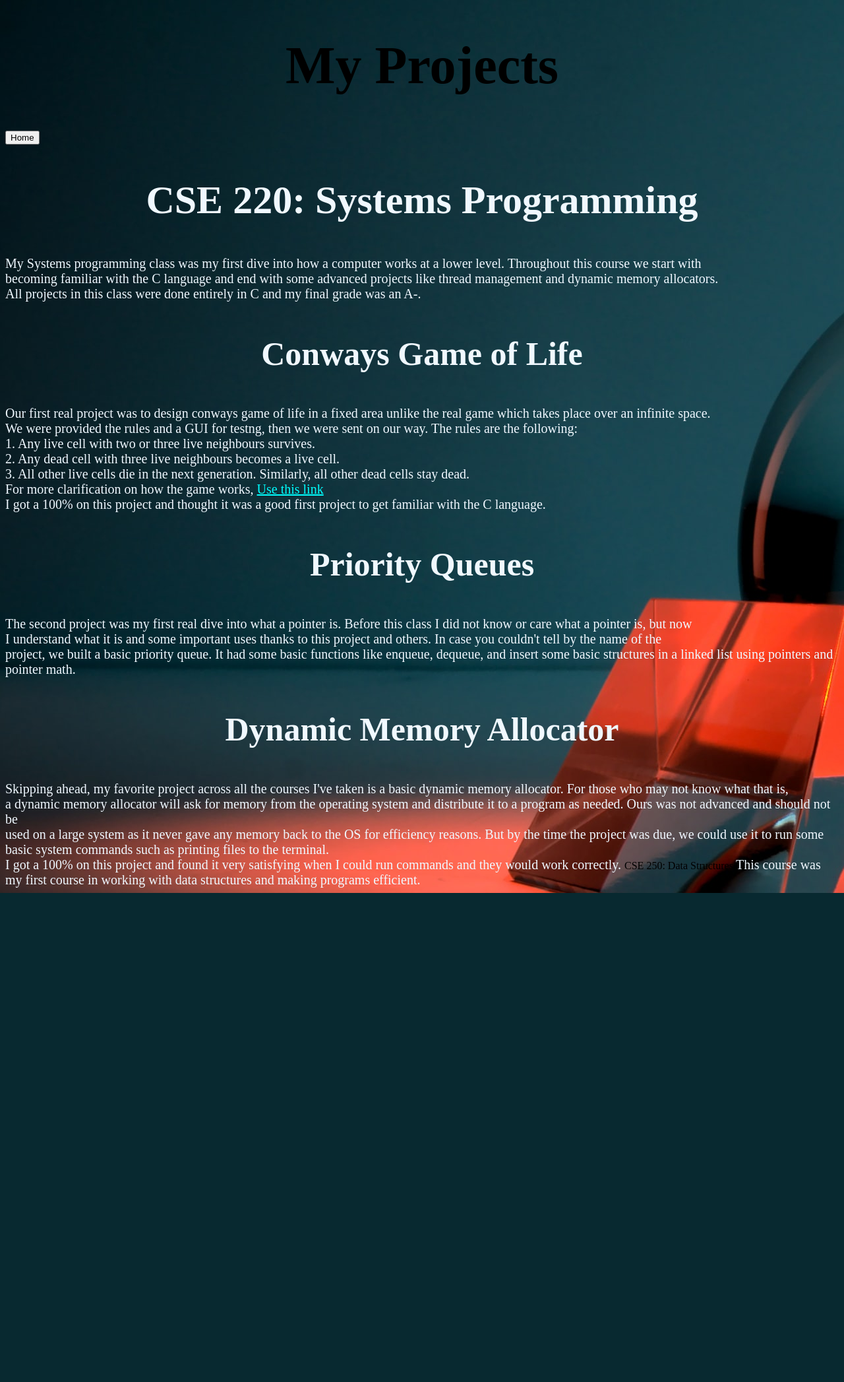
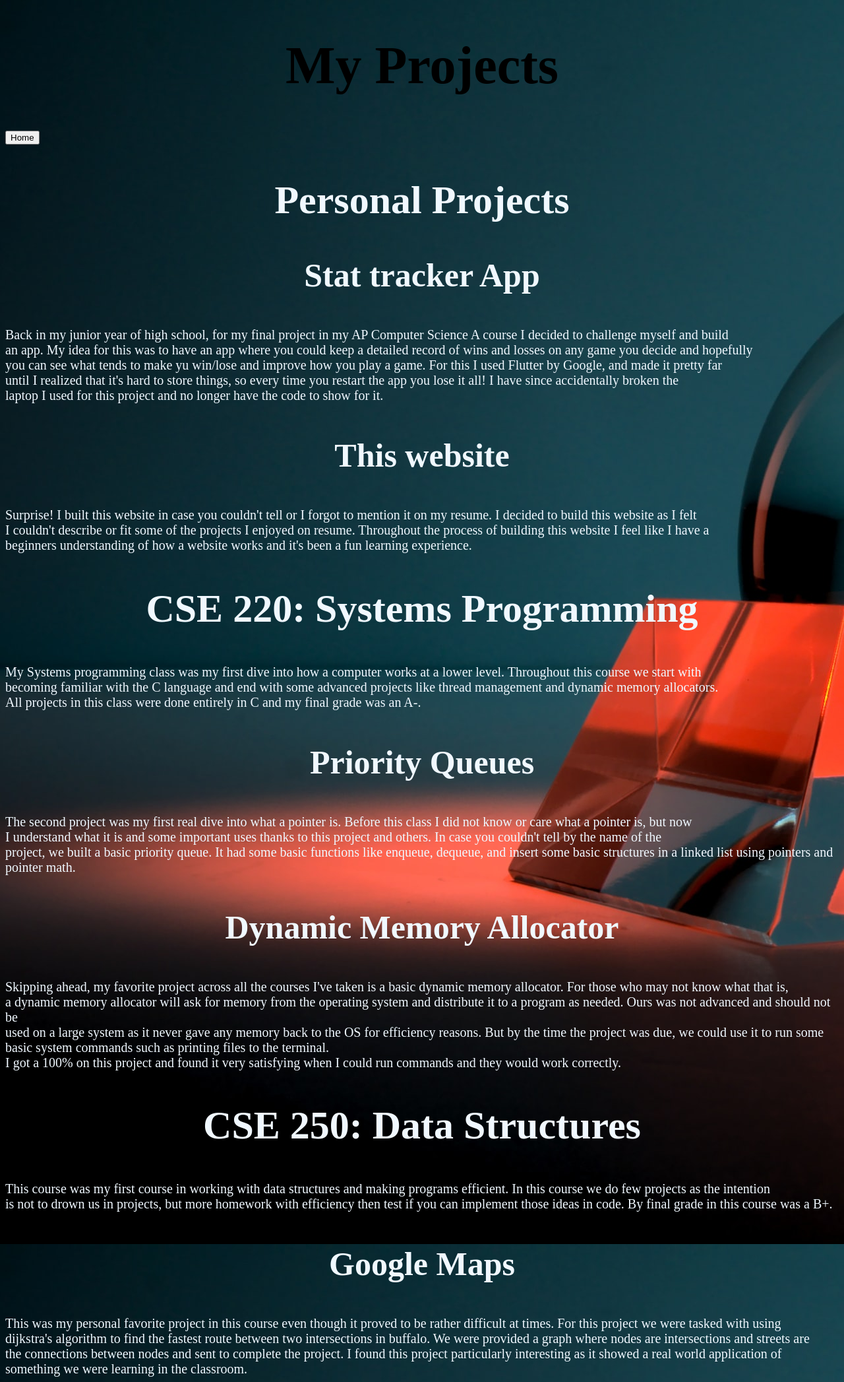
Before and after one commit to Jeremy-Law/MyWebsite, a Flask app: page /Projects in a window 1280 px wide. Shown: the whole page at 66% size. Before the commit the page ends 1353 px from the top, so only its background shows below. Run offline with Flask 2, Linux system fonts and the light colour scheme.

Commit message:
More description n stuff

```diff
--- a/templates/Projects.html
+++ b/templates/Projects.html
@@ -13,22 +13,27 @@
         window.location.href = "http://127.0.0.1:5000/"
 }
 </script>
+<h2>Personal Projects</h2>
+<h3>Stat tracker App</h3>
+<p1>
+    Back in my junior year of high school, for my final project in my AP Computer Science A course I decided to challenge myself and build <br>
+    an app. My idea for this was to have an app where you could keep a detailed record of wins and losses on any game you decide and hopefully <br>
+    you can see what tends to make yu win/lose and improve how you play a game.  For this I used Flutter by Google, and made it pretty far <br>
+    until I realized that it's hard to store things, so every time you restart the app you lose it all! I have since accidentally broken the <br>
+    laptop I used for this project and no longer have the code to show for it.
+</p1>
+<h3>This website</h3>
+<p1>
+    Surprise! I built this website in case you couldn't tell or I forgot to mention it on my resume. I decided to build this website as I felt <br>
+    I couldn't describe or fit some of the projects I enjoyed on resume. Throughout the process of building this website I feel like I have a <br>
+    beginners understanding of how a website works and it's been a fun learning experience.
+</p1>
 <h2>CSE 220: Systems Programming</h2>
 <p1>
     My Systems programming class was my first dive into how a computer works at a lower level.
     Throughout this course we start with<br> becoming familiar with the C language and end with some
     advanced projects like thread management and dynamic memory allocators.<br>
     All projects in this class were done entirely in C and my final grade was an A-.
-</p1>
-<h3>Conways Game of Life</h3>
-<p1>
-    Our first real project was to design conways game of life in a fixed area unlike the real game which takes place over an infinite space.<br>
-    We were provided the rules and a GUI for testng, then we were sent on our way. The rules are the following:<br>
-    1. Any live cell with two or three live neighbours survives.<br>
-    2. Any dead cell with three live neighbours becomes a live cell.<br>
-    3. All other live cells die in the next generation. Similarly, all other dead cells stay dead.<br>
-    For more clarification on how the game works, <a href = "https://en.wikipedia.org/wiki/Conway%27s_Game_of_Life"> Use this link </a></br>
-    I got a 100% on this project and thought it was a good first project to get familiar with the C language.
 </p1>
 <h3>Priority Queues</h3>
 <p1>
@@ -42,11 +47,20 @@
     a dynamic memory allocator will ask for memory from the operating system and distribute it to a program as needed. Ours was not advanced and should not be<br>
     used on a large system as it never gave any memory back to the OS for efficiency reasons. But by the time the project was due, we could use it to run some<br>
     basic system commands such as printing files to the terminal.<br>
-    I got a 100% on this project and found it very satisfying when I could run commands and they would work correctly.
+    I got a 100% on this project and found it very satisfying when I could run commands and they would work correctly.<br>
 </p1>
-</h2>CSE 250: Data Structures</h2>
+<h2> CSE 250: Data Structures </h2>
 <p1>
-    This course was my first course in working with data structures and making programs efficient.
+    This course was my first course in working with data structures and making programs efficient. In this course we do few projects as the intention<br>
+    is not to drown us in projects, but more homework with efficiency then test if you can implement those ideas in code.
+    By final grade in this course was a B+.
+</p1>
+<h3>Google Maps</h3>
+<p1>
+    This was my personal favorite project in this course even though it proved to be rather difficult at times. For this project we were tasked with using<br>
+    dijkstra's algorithm to find the fastest route between two intersections in buffalo. We were provided a graph where nodes are intersections and streets are<br>
+    the connections between nodes and sent to complete the project. I found this project particularly interesting as it showed a real world application of <br>
+    something we were learning in the classroom.
 </p1>
 </body>
 </html>
```
